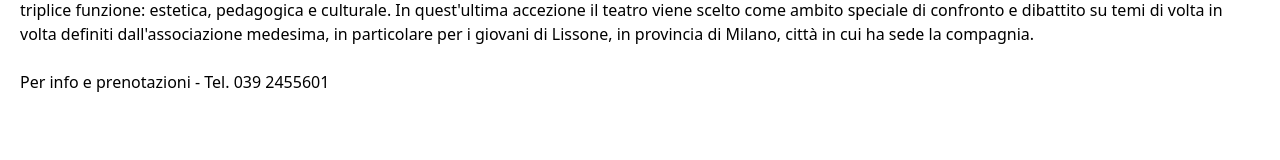
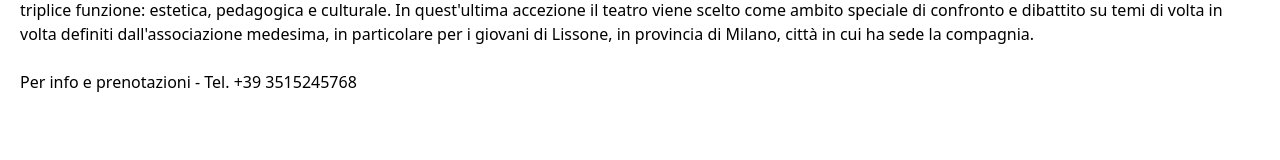
Before and after one commit to ruphy/ctilissone, a Next.js app: page /chi-siamo in a window 1280 px wide. Shown: the part 311-471 px from the top of the page. Built offline with nearby package versions, Linux system fonts and the light colour scheme.

Commit message:
Update chi-siamo.tsx

```diff
--- a/pages/chi-siamo.tsx
+++ b/pages/chi-siamo.tsx
@@ -38,7 +38,7 @@ export default function Index({ allPosts }: Props) {
           compagnia.
           <br />
           <br />
-          <h4>Per info e prenotazioni - Tel. 039 2455601</h4>
+          <h4>Per info e prenotazioni - Tel. +39 3515245768</h4>
           <br />
           <br />
         </Container>
```
